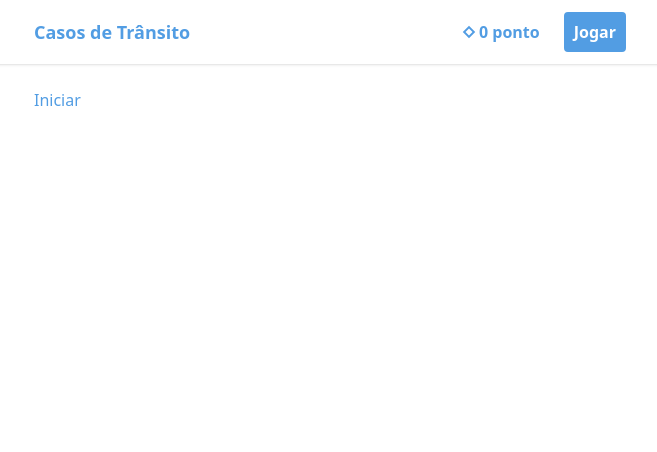
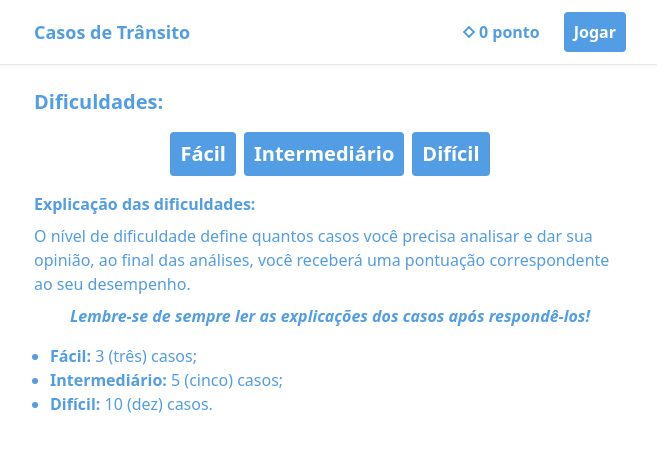
Before and after one commit to victorkauan/traffic-cases, a React (Vite) app: page /jogar in a window 1280 px wide. Shown: the top 452 px of the page, without its empty margins (310-967 px from the left). Built offline with nearby package versions, Linux system fonts and the light colour scheme.

Commit message:
feat and refactor: Create and style Menu, DifficultyButton and Providers components & create DifficultyContext

```diff
--- a/src/App.tsx
+++ b/src/App.tsx
@@ -1,25 +1,21 @@
-import { BrowserRouter as Router, Routes, Route, Link } from 'react-router-dom';
+import { BrowserRouter as Router, Routes, Route } from 'react-router-dom';
 import Container from './components/Container';
 import NavigationBar from './components/NavigationBar';
+import Menu from './components/Menu';
 import TrafficCase from './components/TrafficCase';
 import Explanation from './components/Explanation';
-import ScoreProvider from './contexts/ScoreContext';
-import TrafficCaseProvider from './contexts/TrafficCaseContext';
+import Providers from './components/Providers';
 
 export default function App() {
   return (
-    <TrafficCaseProvider>
-      <ScoreProvider>
+    <Providers>
       <Router>
         <NavigationBar />
         <Container className="text-primary-blue my-6">
           <Routes>
-              <Route
-                path="/"
-                element={<h1 className="text-3xl font-bold">Hello world!</h1>}
-              />
+            <Route path="/" element={<h1>Hello, world!</h1>} />
             <Route path="/jogar">
-                <Route index element={<Link to="/jogar/1">Iniciar</Link>} />
+              <Route index element={<Menu />} />
               <Route path=":id">
                 <Route index element={<TrafficCase />} />
                 <Route path="explicacao" element={<Explanation />} />
@@ -28,7 +24,6 @@ export default function App() {
           </Routes>
         </Container>
       </Router>
-      </ScoreProvider>
-    </TrafficCaseProvider>
+    </Providers>
   );
 }
--- /dev/null
+++ b/src/components/DifficultyButton.tsx
@@ -0,0 +1,43 @@
+import { Link } from 'react-router-dom';
+import { useDifficulty } from '../contexts/DifficultyContext';
+
+interface DifficultyButtonProps
+  extends React.DetailedHTMLProps<
+    React.AnchorHTMLAttributes<HTMLAnchorElement>,
+    HTMLAnchorElement
+  > {
+  difficulty: 'easy' | 'medium' | 'hard';
+}
+
+export default function DifficultyButton({
+  difficulty,
+}: DifficultyButtonProps) {
+  const { setDifficulty } = useDifficulty();
+
+  let message: string;
+  let difficultyCode: number;
+  switch (difficulty) {
+    case 'easy':
+      message = 'Fácil';
+      difficultyCode = 0;
+      break;
+    case 'medium':
+      message = 'Intermediário';
+      difficultyCode = 1;
+      break;
+    case 'hard':
+      message = 'Difícil';
+      difficultyCode = 2;
+      break;
+  }
+
+  return (
+    <Link
+      to="/jogar/1"
+      onClick={() => setDifficulty(difficultyCode)}
+      className="font-bold text-center text-xl text-white bg-primary-blue border-primary-blue border-2 rounded px-2 py-1.5 block transition-colors hover:bg-primary-dark-blue hover:border-primary-dark-blue hover:cursor-pointer mml:w-fit"
+    >
+      {message}
+    </Link>
+  );
+}
--- /dev/null
+++ b/src/components/Menu.tsx
@@ -0,0 +1,44 @@
+import DifficultyButton from './DifficultyButton';
+
+export default function Menu() {
+  return (
+    <div className="flex flex-col gap-4">
+      <h2 className="font-bold text-xl">Dificuldades:</h2>
+      <ul className="flex flex-col items-center justify-center gap-2 mml:flex-row">
+        <li className="w-full mml:w-fit">
+          <DifficultyButton difficulty="easy" />
+        </li>
+        <li className="w-full mml:w-fit">
+          <DifficultyButton difficulty="medium" />
+        </li>
+        <li className="w-full mml:w-fit">
+          <DifficultyButton difficulty="hard" />
+        </li>
+      </ul>
+      <div>
+        <div className="flex flex-col gap-2">
+          <h3 className="font-bold">Explicação das dificuldades:</h3>
+          <p>
+            O nível de dificuldade define quantos casos você precisa analisar e
+            dar sua opinião, ao final das análises, você receberá uma pontuação
+            correspondente ao seu desempenho.
+          </p>
+          <p className="font-bold text-center italic">
+            Lembre-se de sempre ler as explicações dos casos após respondê-los!
+          </p>
+        </div>
+        <ul className="list-disc ml-4 mt-4">
+          <li>
+            <strong>Fácil:</strong> 3 (três) casos;
+          </li>
+          <li>
+            <strong>Intermediário:</strong> 5 (cinco) casos;
+          </li>
+          <li>
+            <strong>Difícil:</strong> 10 (dez) casos.
+          </li>
+        </ul>
+      </div>
+    </div>
+  );
+}
--- /dev/null
+++ b/src/components/Providers.tsx
@@ -0,0 +1,15 @@
+import DifficultyProvider from '../contexts/DifficultyContext';
+import ScoreProvider from '../contexts/ScoreContext';
+import TrafficCaseProvider from '../contexts/TrafficCaseContext';
+
+export default function Providers({
+  children,
+}: React.HTMLAttributes<HTMLDivElement>) {
+  return (
+    <DifficultyProvider>
+      <TrafficCaseProvider>
+        <ScoreProvider>{children}</ScoreProvider>
+      </TrafficCaseProvider>
+    </DifficultyProvider>
+  );
+}
--- /dev/null
+++ b/src/contexts/DifficultyContext.tsx
@@ -0,0 +1,41 @@
+import {
+  createContext,
+  useContext,
+  useState,
+  Dispatch,
+  SetStateAction,
+  PropsWithChildren,
+} from 'react';
+
+interface DifficultyContextProps {
+  difficulty: number;
+  setDifficulty: Dispatch<SetStateAction<number>>;
+}
+
+const DifficultyContext = createContext({} as DifficultyContextProps);
+
+export default function DifficultyProvider({
+  children,
+}: PropsWithChildren<{}>) {
+  const [difficulty, setDifficulty] = useState<number>(0);
+
+  return (
+    <DifficultyContext.Provider
+      value={{
+        difficulty,
+        setDifficulty,
+      }}
+    >
+      {children}
+    </DifficultyContext.Provider>
+  );
+}
+
+export function useDifficulty() {
+  const context = useContext(DifficultyContext);
+  if (!context) {
+    throw new Error('useDifficulty must be used within a DifficultyProvider.');
+  }
+  const { difficulty, setDifficulty } = context;
+  return { difficulty, setDifficulty };
+}
```
Lines whose indentation alone changed are shown as unchanged.
